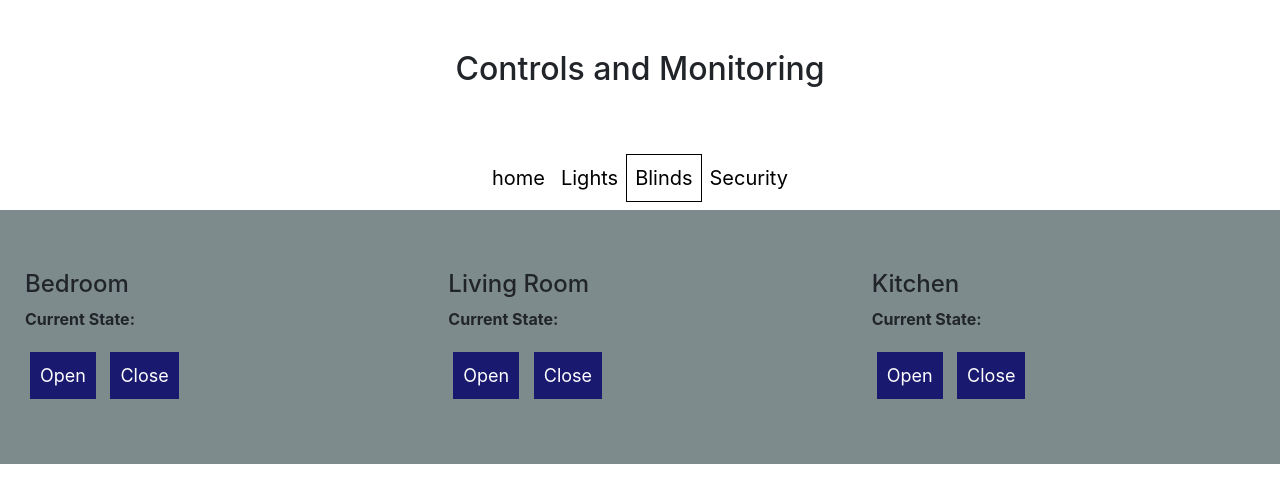
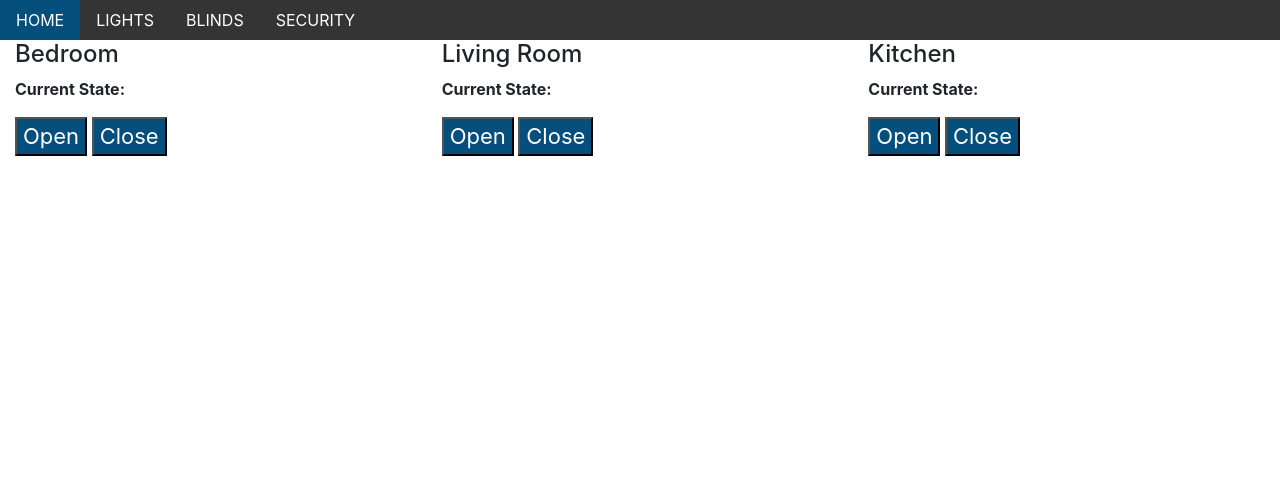
Before and after one commit to Adam-Arezza/HomeWebApp, a Flask app: page /blinds/ in a window 1280 px wide. Shown: the top 503 px of the page. Run offline with Flask 2, Linux system fonts and the light colour scheme; some libraries are stand-ins or nearby versions.

Commit message:
Reworked light controls and appearance

```diff
--- a/app.py
+++ b/app.py
@@ -7,29 +7,13 @@ app = Flask(__name__)
 def home():
     return render_template('home.html')
 
-#Route for the light control page
-#contains function calls for controlling the lights
-#check huelight.py for light functions
+
 @app.route('/lights/', methods=['GET', 'POST'])
 def lights():
-    ##if request.method == 'POST':
-        ##location = request.form['location']
-        ##state = request.form['state']
-        ##lightcontrol(location, state)
     return render_template('Lights.html')
 
-@app.route('/lights/dimmer/', methods=['POST'])
-def lightDimmer():
-    print(request.form)
-    if request.method == 'POST':
-        a = request.form['dimSet']
-        res = dimmer(a)
-        return jsonify(success=res, message="Dimming light")
-    else:
-        return jsonify(success=False, message="no dim")
 
-
-@app.route('/blinds/', methods=['GET','POST'])
+@app.route('/blinds/', methods=['GET', 'POST'])
 def blinds():
     if request.method == "POST":
         a = request.form['blinds']
--- a/static/main.css
+++ b/static/main.css
@@ -1,25 +1,36 @@
-.nav-link{
-    color:black;
+.navigation{
+    background-color:rgb(52, 52, 52);
+    text-align: center;
 }
-.nav-link:hover{
-    background-color: midnightblue;
+#ex1Slider .slider-selection {
+	background: #BABABA;
+}
+button{
+    background-color:rgb(5, 79, 124);
+    color:white;
+    font-size:22px;
+}
+button:hover{
+    box-shadow: 10px 15px;
+}
+
+a{
+    padding:0;
+    color: white;
+}
+a:hover{
+    background-color:rgb(5, 79, 124);
+    text-decoration: none;
     color:white;
 }
-.navbar{
-    font-size:20px;
+.slider{
+    padding:20px;
 }
-.mainSpace{
-    background-color: rgb(126, 139, 141);
-    padding: 40px 20px;
+#officeDim,
+#bedroomDim{
+    width:250px;
+    height:50px;
 }
-.controlButton{
-    background-color: midnightblue;
-    color:white;
-    font-size: 18px;
-    border: none;
-    padding: 10px;
-    margin:5px;
+.state{
+    font-size:25px;
 }
-.blindSection{
-    padding: 20px;
-}
--- a/templates/blinds.html
+++ b/templates/blinds.html
@@ -1,4 +1,4 @@
-{% extends "home.html" %}
+{% extends "index.html" %}
 {% block content %}
 
 <div class="mainSpace container-fluid">
--- a/templates/home.html
+++ b/templates/home.html
@@ -1,45 +1,10 @@
-<!DOCTYPE html>
-<html>
-<head>
-    <meta charset="utf-8">
-    <meta name="viewport" content="width=device-width, initial-scale=1, shrink-to-fit=no">
-    <script src="https://ajax.googleapis.com/ajax/libs/jquery/3.3.1/jquery.min.js"></script>
-    <link rel="stylesheet" href="https://maxcdn.bootstrapcdn.com/bootstrap/4.0.0/css/bootstrap.min.css">
-    <script src="https://maxcdn.bootstrapcdn.com/bootstrap/4.0.0/js/bootstrap.min.js"></script>
-    <link rel="stylesheet" href="../static/main.css">
-</head>
-<body>
+{%extends "index.html"%}
 
-  <!--Navigation bar for different app functions -->
-  <div class="container">
-    <h2 style="text-align: center; padding:50px">Controls and Monitoring</h2>
-  </div>
-  <div class="container-fluid">
-    <div class="row justify-content-center">
-      <div class="navbar navbar-expand-lg">
-        <ul class="navbar-nav collapse navbar-collapse">
-          <li class="home nav-item">
-            <a class="nav-link" href="{{url_for('home')}}">home</a>
-          </li>
-          <li class="lights nav-item">
-            <a class="nav-link" href="{{url_for('lights')}}">Lights</a>
-          </li>
-          <li class="blinds nav-item">
-            <a class="nav-link" href="{{url_for('blinds')}}">Blinds</a>
-          </li>
-          <li class="security nav-item">
-            <a class="nav-link" href="{{url_for('security')}}">Security</a>
-          </li>
-      </div>
-    </div>
-  </div>
-  <!--Navigation bar for different app functions -->
-
-{% block content %}
-
-{% endblock %}
+{%block content%}
 
 
-</body>
 
-</html>
+
+
+
+{%endblock%}
--- /dev/null
+++ b/templates/index.html
@@ -0,0 +1,42 @@
+<!DOCTYPE html>
+<html>
+
+<head>
+  <meta charset="utf-8">
+  <meta name="viewport" content="width=device-width, initial-scale=1, shrink-to-fit=no">
+  <script src="https://ajax.googleapis.com/ajax/libs/jquery/3.3.1/jquery.min.js"></script>
+  <link rel="stylesheet" href="https://maxcdn.bootstrapcdn.com/bootstrap/4.0.0/css/bootstrap.min.css">
+  <script src="https://maxcdn.bootstrapcdn.com/bootstrap/4.0.0/js/bootstrap.min.js"></script>
+  <link rel="stylesheet" href="../static/main.css">
+</head>
+
+<body>
+
+  <!--Navigation bar for different app functions -->
+<div class="navigation">
+  <ul class="nav">
+    <li class="nav-item">
+      <a class="nav-link" href="{{url_for('home')}}">HOME</a>
+    </li>
+    <li class="nav-item">
+      <a class="nav-link" href="{{url_for('lights')}}">LIGHTS</a>
+    </li>
+    <li class="nav-item">
+      <a class="nav-link" href="{{url_for('blinds')}}">BLINDS</a>
+    </li>
+    <li class="nav-item">
+      <a class="nav-link" href="{{url_for('security')}}">SECURITY</a>
+    </li>
+  </ul>
+</div>
+
+  <!--Navigation bar for different app functions -->
+
+{% block content %}
+
+{% endblock %}
+
+
+</body>
+
+</html>
--- a/templates/security.html
+++ b/templates/security.html
@@ -1,4 +1,4 @@
-{% extends "home.html" %}
+{% extends "index.html" %}
 {% block content %}
 
 <h1>Security</h1>
```
Also changed, not shown: static/scripts/hueLightControl.js (added, +117 -0 lines), templates/Lights.html (+16 -62 lines), static/images/blinds.png (added), static/images/home.png (added), static/images/light.png (added).
